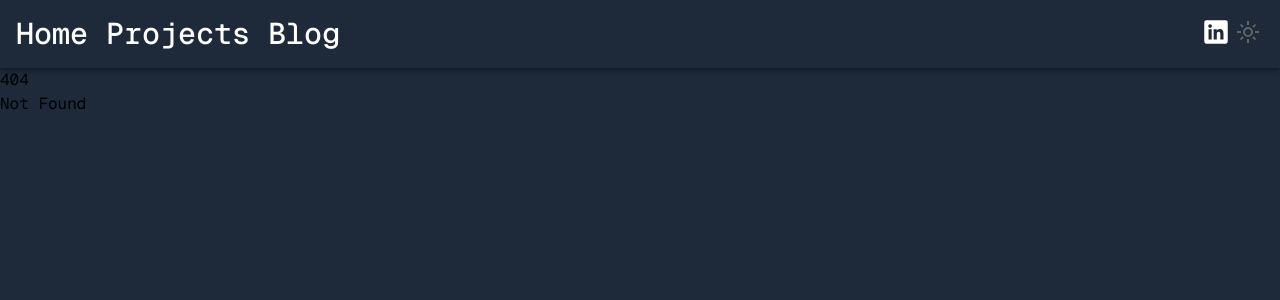
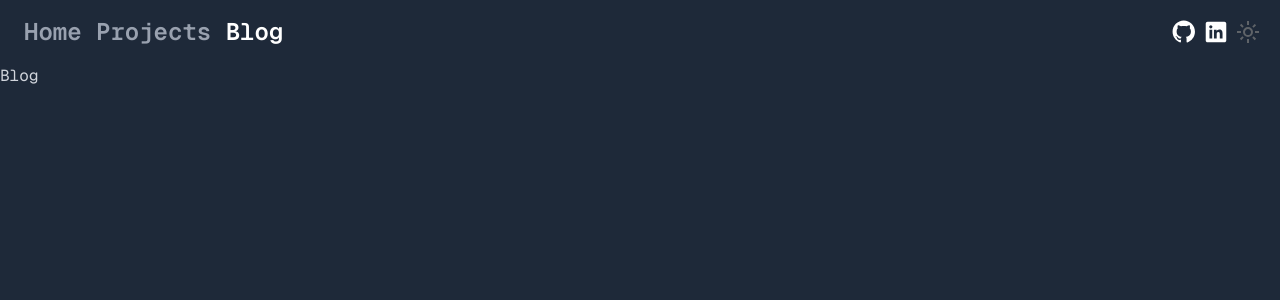
Before and after one commit to willbowden/willbowden, a SvelteKit app in the folder portfolio/: page /blog in a window 1280 px wide. Before the commit this address had no page. Shown: the top 300 px of the page. Built offline with nearby package versions, Linux system fonts and the light colour scheme.

Commit message:
Styling navbar and add Github button

```diff
--- a/portfolio/src/app.html
+++ b/portfolio/src/app.html
@@ -1,5 +1,5 @@
 <!doctype html>
-<html lang="en" class="dark font-geist bg-white dark:bg-gray-800">
+<html lang="en" class="dark font-geist bg-white dark:bg-gray-800 text-black dark:text-gray-300">
 	<head>
 		<meta charset="utf-8" />
 		<link rel="icon" href="%sveltekit.assets%/favicon.png" />
--- a/portfolio/src/routes/+layout.svelte
+++ b/portfolio/src/routes/+layout.svelte
@@ -1,33 +1,59 @@
 <script lang="ts">
 	import '../app.css';
+	import { page } from '$app/state';
+
 	let { children } = $props();
 
 	let darkMode = $state(true);
 
 	function handleSwitchDarkMode() {
-        darkMode = !darkMode;
+		darkMode = !darkMode;
 
-        darkMode
-            ? document.documentElement.classList.add('dark')
-            : document.documentElement.classList.remove('dark');
-    };
+		darkMode
+			? document.documentElement.classList.add('dark')
+			: document.documentElement.classList.remove('dark');
+	}
 </script>
 
-<div
-	class="flex justify-between gap-10 space-x-0 p-4 text-3xl font-medium text-black shadow-[0_2px_5px] shadow-gray-300 dark:text-white dark:shadow-gray-900"
->
-	<div>
+<div class="flex justify-between p-4 text-black dark:text-white">
+	<div class="ml-2 flex justify-evenly align-middle text-2xl font-semibold">
 		<nav>
-			<a href="/">Home</a>
-			<a href="/">Projects</a>
-			<a href="/">Blog</a>
+			<a href="/" class={page.route.id === '/' ? '' : 'text-gray-400'}>Home</a>
+			<a
+				href="/projects"
+				class={page.route.id === '/projects' ? '' : 'text-gray-400'}>Projects</a
+			>
+			<a href="/blog" class={page.route.id === '/blog' ? '' : 'text-gray-400'}
+				>Blog</a
+			>
 		</nav>
 	</div>
 
 	<div class="flex justify-end align-middle">
-		<div class="h-8">
+		<a
+			aria-label="github profile"
+			href="https://github.com/willbowden"
+			target="_blank"
+			class="h-8 rounded-sm p-0.5 hover:bg-gray-200 hover:dark:bg-gray-900"
+		>
 			<svg
-				aria-label="LinkedIn Profile"
+				xmlns="http://www.w3.org/2000/svg"
+				width="100%"
+				height="100%"
+				viewBox="-2.75 -2.75 30 30"
+				class="fill-black dark:fill-white"
+				><path
+					d="M12 0c-6.626 0-12 5.373-12 12 0 5.302 3.438 9.8 8.207 11.387.599.111.793-.261.793-.577v-2.234c-3.338.726-4.033-1.416-4.033-1.416-.546-1.387-1.333-1.756-1.333-1.756-1.089-.745.083-.729.083-.729 1.205.084 1.839 1.237 1.839 1.237 1.07 1.834 2.807 1.304 3.492.997.107-.775.418-1.305.762-1.604-2.665-.305-5.467-1.334-5.467-5.931 0-1.311.469-2.381 1.236-3.221-.124-.303-.535-1.524.117-3.176 0 0 1.008-.322 3.301 1.23.957-.266 1.983-.399 3.003-.404 1.02.005 2.047.138 3.006.404 2.291-1.552 3.297-1.23 3.297-1.23.653 1.653.242 2.874.118 3.176.77.84 1.235 1.911 1.235 3.221 0 4.609-2.807 5.624-5.479 5.921.43.372.823 1.102.823 2.222v3.293c0 .319.192.694.801.576 4.765-1.589 8.199-6.086 8.199-11.386 0-6.627-5.373-12-12-12z"
+				/></svg
+			>
+		</a>
+		<a
+			aria-label="LinkedIn profile"
+			href="https://www.linkedin.com/in/will-bowden-4b6787223/"
+			target="_blank"
+			class="h-8 rounded-sm p-0.5 hover:bg-gray-200 hover:dark:bg-gray-900"
+		>
+			<svg
 				xmlns="http://www.w3.org/2000/svg"
 				x="0px"
 				y="0px"
@@ -40,9 +66,13 @@
 					d="M24,4H6C4.895,4,4,4.895,4,6v18c0,1.105,0.895,2,2,2h18c1.105,0,2-0.895,2-2V6C26,4.895,25.105,4,24,4z M10.954,22h-2.95 v-9.492h2.95V22z M9.449,11.151c-0.951,0-1.72-0.771-1.72-1.72c0-0.949,0.77-1.719,1.72-1.719c0.948,0,1.719,0.771,1.719,1.719 C11.168,10.38,10.397,11.151,9.449,11.151z M22.004,22h-2.948v-4.616c0-1.101-0.02-2.517-1.533-2.517 c-1.535,0-1.771,1.199-1.771,2.437V22h-2.948v-9.492h2.83v1.297h0.04c0.394-0.746,1.356-1.533,2.791-1.533 c2.987,0,3.539,1.966,3.539,4.522V22z"
 				></path>
 			</svg>
-		</div>
+		</a>
 
-		<button aria-label="toggle dark mode" class="h-8 p-1 hover:bg-gray-200 hover:dark:bg-gray-900 rounded-sm" onclick={handleSwitchDarkMode}>
+		<button
+			aria-label="toggle dark mode"
+			class="h-8 rounded-sm p-1 hover:bg-gray-200 hover:dark:bg-gray-900"
+			onclick={handleSwitchDarkMode}
+		>
 			{#if !darkMode}
 				<svg
 					xmlns="http://www.w3.org/2000/svg"
--- a/portfolio/src/routes/+page.svelte
+++ /dev/null
@@ -1 +0,0 @@
-Hello
--- /dev/null
+++ b/portfolio/src/routes/blog/+page.svelte
@@ -0,0 +1 @@
+Blog
--- /dev/null
+++ b/portfolio/src/routes/projects/+page.svelte
@@ -0,0 +1 @@
+Projects
```
